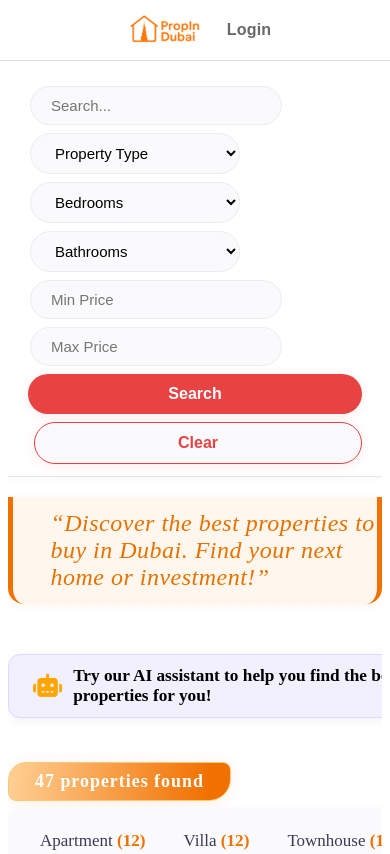
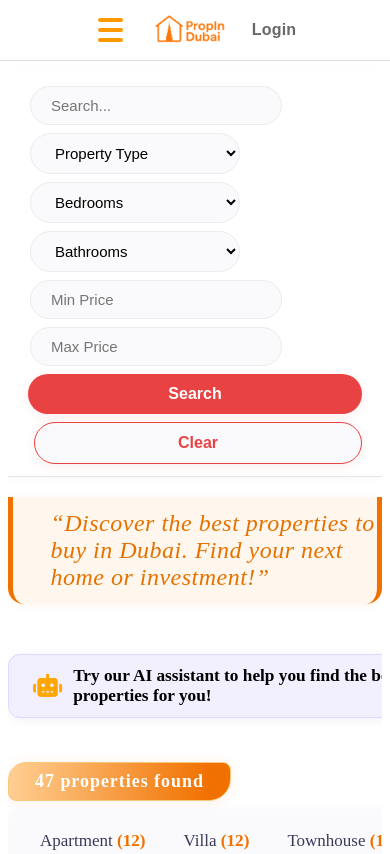
Before and after one commit to KC-Matthew/PropInDubai3, a plain HTML site: page buy.html in a window 390 px wide. Shown: the top 854 px of the page. Drawn offline with nearby package versions, Linux system fonts and the light colour scheme.

Commit message:
Update buy.html

```diff
--- a/buy.html
+++ b/buy.html
@@ -12,11 +12,24 @@
 </head>
 <body>
 
+
 <div class="header2">
+<div class="burger" id="burgerMenu">
+  <span></span>
+  <span></span>
+  <span></span>
+</div>
+
+
+
    <a href="accueil.html"><img class="logo" src="styles/photo/logo2.png" alt="PropInDubai Logo"></a>
+
+
+
+
   <div class="all-button">
     <a href="areaforyou.html" class="chat-button header-btn">Chatgpt</a>
-    <a href="buy.html" class="buy-button header-btn active">Buy</a>
+    <a href="buy.html" class="buy-button header-btn">Buy</a>
     <a href="rent.html" class="rent-button header-btn">Rent</a>
     <a href="commercial.html" class="commercial-button header-btn">Commercial</a>
     <a href="off-plan-search.html" class="project-button header-btn">Off Plan</a>
@@ -26,6 +39,7 @@
     <a href="login.html" class="login-button header-btn">Login</a>
   </div>
 </div>
+
 
 <div class="filter-bar">
   <input type="text" placeholder="Search..." id="search" />
```
